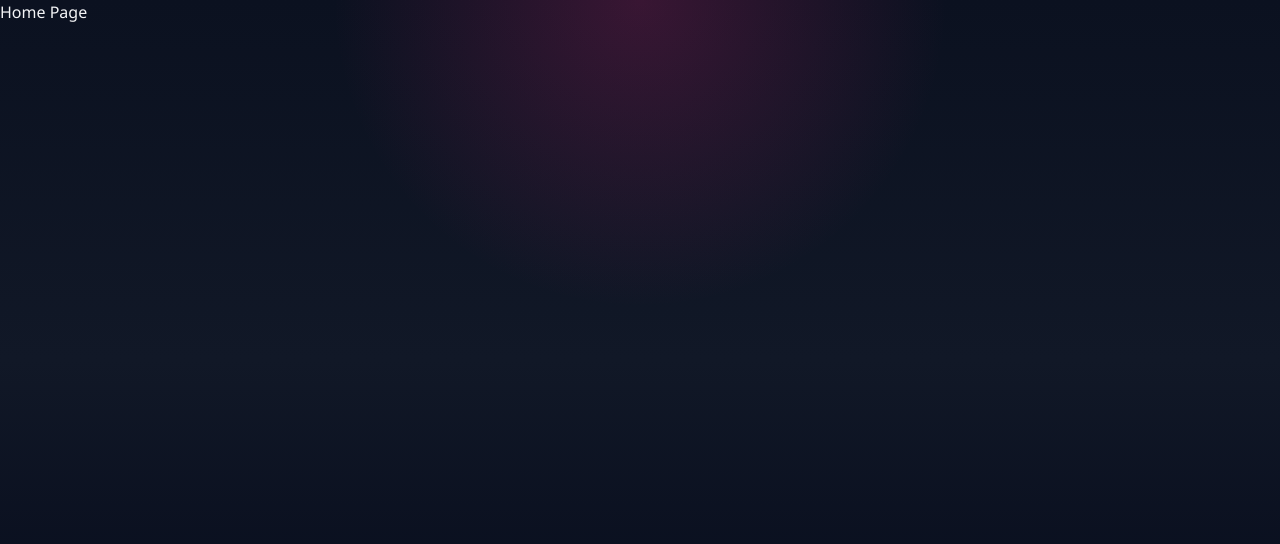
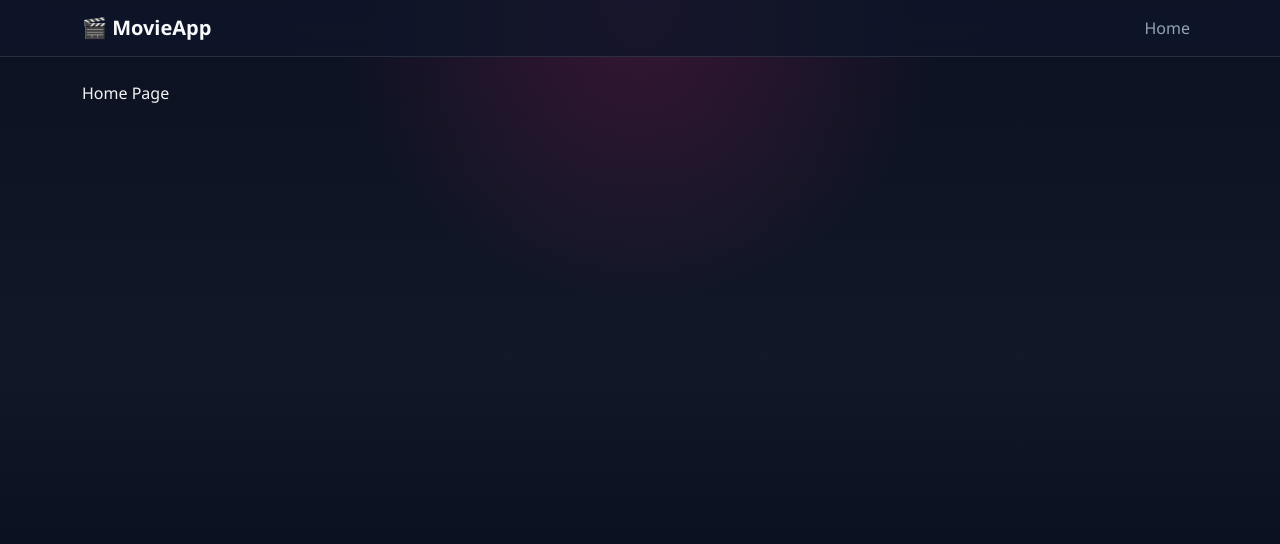
Before and after one commit to Mahmoud-Enany/movie-app, a React (Vite) app: page / in a window 1280 px wide. Shown: the top 544 px of the page. Built offline with nearby package versions, Linux system fonts and the light colour scheme.

Commit message:
Add Navbar and MainLayout

```diff
--- /dev/null
+++ b/src/components/Navbar.jsx
@@ -0,0 +1,34 @@
+import { Link } from 'react-router-dom'
+
+function Navbar() {
+  return (
+    <nav className="navbar navbar-expand-lg" style={{ background: 'var(--panel-bg)', backdropFilter: `blur(var(--panel-blur))`, borderBottom: '1px solid var(--panel-border)' }}>
+      <div className="container">
+        <Link className="navbar-brand fw-bold" to="/" style={{ color: 'var(--color-text-primary)' }}>
+          🎬 MovieApp
+        </Link>
+
+        <button
+          className="navbar-toggler"
+          type="button"
+          data-bs-toggle="collapse"
+          data-bs-target="#navbarNav"
+        >
+          <span className="navbar-toggler-icon"></span>
+        </button>
+
+        <div className="collapse navbar-collapse" id="navbarNav">
+          <ul className="navbar-nav ms-auto align-items-center gap-2">
+            <li className="nav-item">
+              <Link className="nav-link" to="/" style={{ color: 'var(--color-text-secondary)' }}>
+                Home
+              </Link>
+            </li>
+          </ul>
+        </div>
+      </div>
+    </nav>
+  )
+}
+
+export default Navbar
--- a/src/layouts/MainLayout.jsx
+++ b/src/layouts/MainLayout.jsx
@@ -1,9 +1,13 @@
 import { Outlet } from 'react-router-dom'
+import Navbar from '../components/Navbar'
 
 function MainLayout() {
   return (
     <div>
-      <Outlet />
+      <Navbar />
+      <main className="container py-4">
+        <Outlet />
+      </main>
     </div>
   )
 }
```
